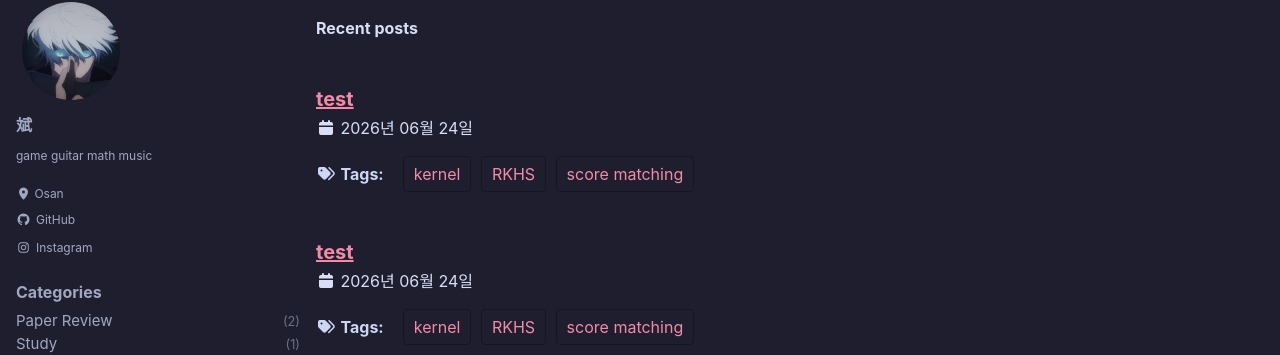
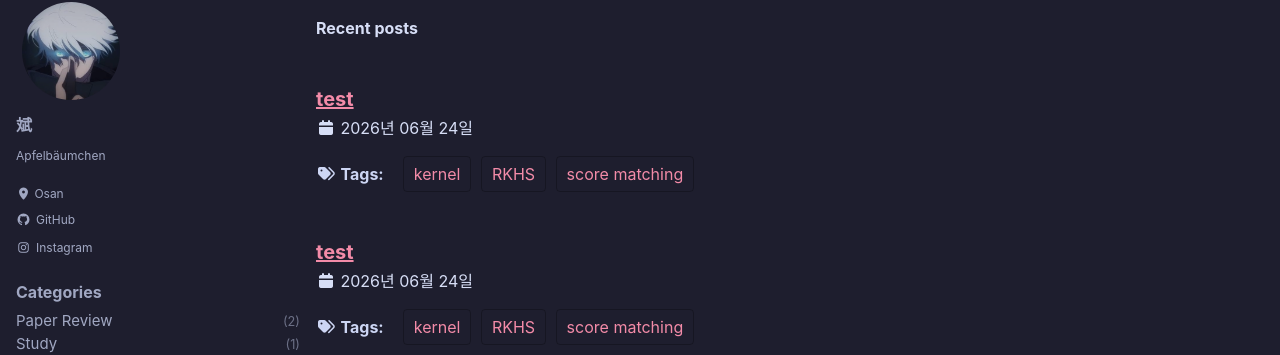
Before and after one commit to ml-bean/ml-bean.github.io, a Jekyll site: the page built from index.html, in a window 1280 px wide. Shown: the part 85-440 px from the top of the page. Built offline with Jekyll 4.4.1, drawn with Linux system fonts in a browser that asks for light colours; cached includes are drawn as plain includes; the list of posts is cut into pages by our own code.

Commit message:
write bio

```diff
--- a/_config.yml
+++ b/_config.yml
@@ -116,7 +116,7 @@ analytics:
 author:
   name             : "斌"
   avatar           : "/assets/images/01_infinite_void.jpg"
-  bio              : "game guitar math music"
+  bio              : "Apfelbäumchen"
   location         : "Osan"
   email            :
   # fediverse      : "@you@instance.social"  # used for fediverse:creator meta tag
```
